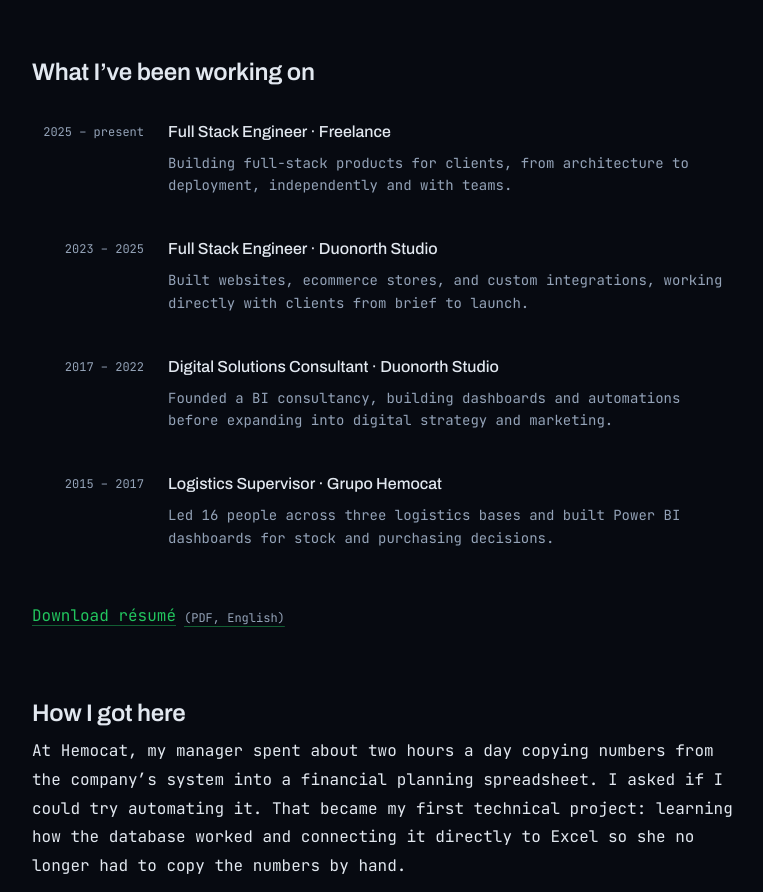
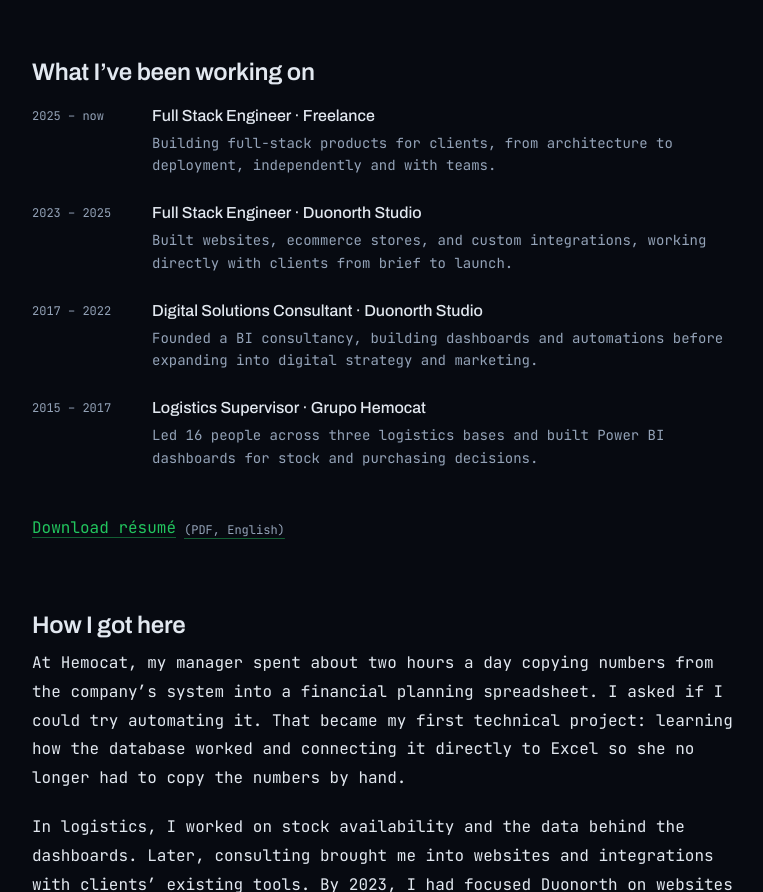
Before and after one commit to andre-lmarinho/andremarinho.me, an Astro site: page /about in a window 1280 px wide. Shown: the part 810-1702 px from the top of the page, without its empty margins (256-1019 px from the left). Built offline with nearby package versions, Linux system fonts and the light colour scheme; Astro itself is replaced by a stand-in of ours.

Commit message:
refactor(about,posts): simplify list markup and align dates in left column

```diff
--- a/src/components/content/PostList.astro
+++ b/src/components/content/PostList.astro
@@ -13,29 +13,27 @@ const { posts, titleAs = "h3" } = Astro.props;
     <li>
       <a
         href={`/posts/${post.slug}`}
-        class="content-row group -mx-2 p-2 flex flex-col gap-1.5 rounded-md sm:flex-row sm:gap-6"
+        class="content-row group -mx-2 flex flex-wrap items-baseline gap-x-4 gap-y-1 rounded-md p-2 sm:flex-nowrap"
       >
-        <time
-          datetime={post.date || undefined}
-          class="text-xs leading-6 text-muted sm:w-28 sm:shrink-0"
-        >
-          {post.date ? formatShortDate(post.date) : "Draft"}
-        </time>
-        <div class="flex min-w-0 flex-1 items-baseline justify-between gap-4">
         <MorphTitle
           as={titleAs}
           title={post.title}
           id={`post-${post.slug}`}
-            class="text-base leading-6 font-medium transition-colors group-hover:text-accent"
+          class="w-full min-w-0 truncate text-base leading-6 font-medium transition-colors group-hover:text-accent sm:w-auto"
         />
+        <time
+          datetime={post.date || undefined}
+          class="text-xs leading-5 text-muted sm:-order-1 sm:mr-2 sm:w-24 sm:shrink-0 sm:self-start sm:leading-6"
+        >
+          {post.date ? formatShortDate(post.date) : "Draft"}
+        </time>
         <span
           title="Post views"
-            class="shrink-0 text-xs text-faint tabular-nums"
+          class="ml-auto shrink-0 text-xs text-faint tabular-nums"
           data-post-counter={postCounter(post.slug)}
         >
           … views
         </span>
-        </div>
       </a>
     </li>
   ))}
--- a/src/pages/about/index.astro
+++ b/src/pages/about/index.astro
@@ -56,78 +56,70 @@ import { profileJsonLd } from "@/lib/seo";
 
     <section aria-labelledby="experience" class="mt-12 sm:mt-14">
       <h2 class="prose-h2" id="experience">What I’ve been working on</h2>
-      <ol class="mt-6 flex flex-col">
-        <li class="-mx-3 px-3 py-5">
-          <div
-            class="grid grid-cols-1 gap-x-6 gap-y-1.5 sm:grid-cols-[7rem_minmax(0,1fr)]"
+      <ol class="mt-4 flex flex-col">
+        <li
+          class="grid items-start gap-x-6 gap-y-1 py-3 sm:grid-cols-[6rem_minmax(0,1fr)]"
         >
-            <p class="text-xs leading-6 text-muted sm:text-right">
-              2025 – present
-            </p>
-            <div>
-              <h3 class="text-base font-medium leading-6 text-foreground">
+          <h3 class="text-base font-medium leading-6 sm:col-start-2">
             Full Stack Engineer · Freelance
           </h3>
-              <p class="mt-2 text-sm leading-relaxed text-muted">
+          <p
+            class="text-xs leading-5 text-muted sm:col-start-1 sm:row-start-1 sm:leading-6"
+          >
+            2025 – now
+          </p>
+          <p class="text-sm leading-relaxed text-muted sm:col-start-2">
             Building full-stack products for clients, from architecture to
             deployment, independently and with teams.
           </p>
-            </div>
-          </div>
         </li>
-        <li class="-mx-3 px-3 py-5">
-          <div
-            class="grid grid-cols-1 gap-x-6 gap-y-1.5 sm:grid-cols-[7rem_minmax(0,1fr)]"
+        <li
+          class="grid items-start gap-x-6 gap-y-1 py-3 sm:grid-cols-[6rem_minmax(0,1fr)]"
         >
-            <p class="text-xs leading-6 text-muted sm:text-right">
+          <h3 class="text-base font-medium leading-6 sm:col-start-2">
+            Full Stack Engineer · Duonorth Studio
+          </h3>
+          <p
+            class="text-xs leading-5 text-muted sm:col-start-1 sm:row-start-1 sm:leading-6"
+          >
             2023 – 2025
           </p>
-            <div>
-              <h3 class="text-base font-medium leading-6 text-foreground">
-                Full Stack Engineer · Duonorth Studio
+          <p class="text-sm leading-relaxed text-muted sm:col-start-2">
+            Built websites, ecommerce stores, and custom integrations, working
+            directly with clients from brief to launch.
+          </p>
+        </li>
+        <li
+          class="grid items-start gap-x-6 gap-y-1 py-3 sm:grid-cols-[6rem_minmax(0,1fr)]"
+        >
+          <h3 class="text-base font-medium leading-6 sm:col-start-2">
+            Digital Solutions Consultant · Duonorth Studio
           </h3>
-              <p class="mt-2 text-sm leading-relaxed text-muted">
-                Built websites, ecommerce stores, and custom integrations,
-                working directly with clients from brief to launch.
-              </p>
-            </div>
-          </div>
-        </li>
-        <li class="-mx-3 px-3 py-5">
-          <div
-            class="grid grid-cols-1 gap-x-6 gap-y-1.5 sm:grid-cols-[7rem_minmax(0,1fr)]"
+          <p
+            class="text-xs leading-5 text-muted sm:col-start-1 sm:row-start-1 sm:leading-6"
           >
-            <p class="text-xs leading-6 text-muted sm:text-right">
             2017 – 2022
           </p>
-            <div>
-              <h3 class="text-base font-medium leading-6 text-foreground">
-                Digital Solutions Consultant · Duonorth Studio
+          <p class="text-sm leading-relaxed text-muted sm:col-start-2">
+            Founded a BI consultancy, building dashboards and automations before
+            expanding into digital strategy and marketing.
+          </p>
+        </li>
+        <li
+          class="grid items-start gap-x-6 gap-y-1 py-3 sm:grid-cols-[6rem_minmax(0,1fr)]"
+        >
+          <h3 class="text-base font-medium leading-6 sm:col-start-2">
+            Logistics Supervisor · Grupo Hemocat
           </h3>
-              <p class="mt-2 text-sm leading-relaxed text-muted">
-                Founded a BI consultancy, building dashboards and automations
-                before expanding into digital strategy and marketing.
-              </p>
-            </div>
-          </div>
-        </li>
-        <li class="-mx-3 px-3 py-5">
-          <div
-            class="grid grid-cols-1 gap-x-6 gap-y-1.5 sm:grid-cols-[7rem_minmax(0,1fr)]"
+          <p
+            class="text-xs leading-5 text-muted sm:col-start-1 sm:row-start-1 sm:leading-6"
           >
-            <p class="text-xs leading-6 text-muted sm:text-right">
             2015 – 2017
           </p>
-            <div>
-              <h3 class="text-base font-medium leading-6 text-foreground">
-                Logistics Supervisor · Grupo Hemocat
-              </h3>
-              <p class="mt-2 text-sm leading-relaxed text-muted">
+          <p class="text-sm leading-relaxed text-muted sm:col-start-2">
             Led 16 people across three logistics bases and built Power BI
             dashboards for stock and purchasing decisions.
           </p>
-            </div>
-          </div>
         </li>
       </ol>
 
```
Lines whose indentation alone changed are shown as unchanged.
